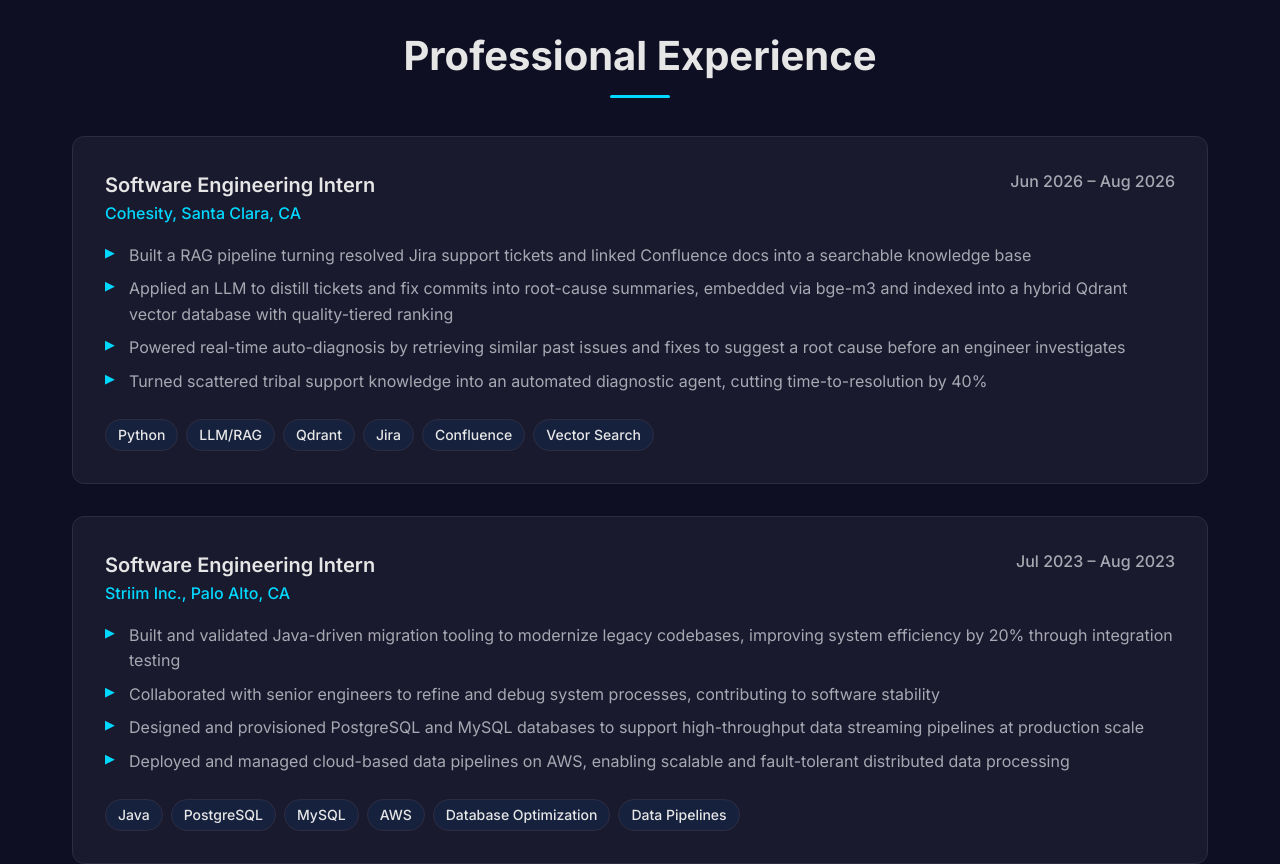
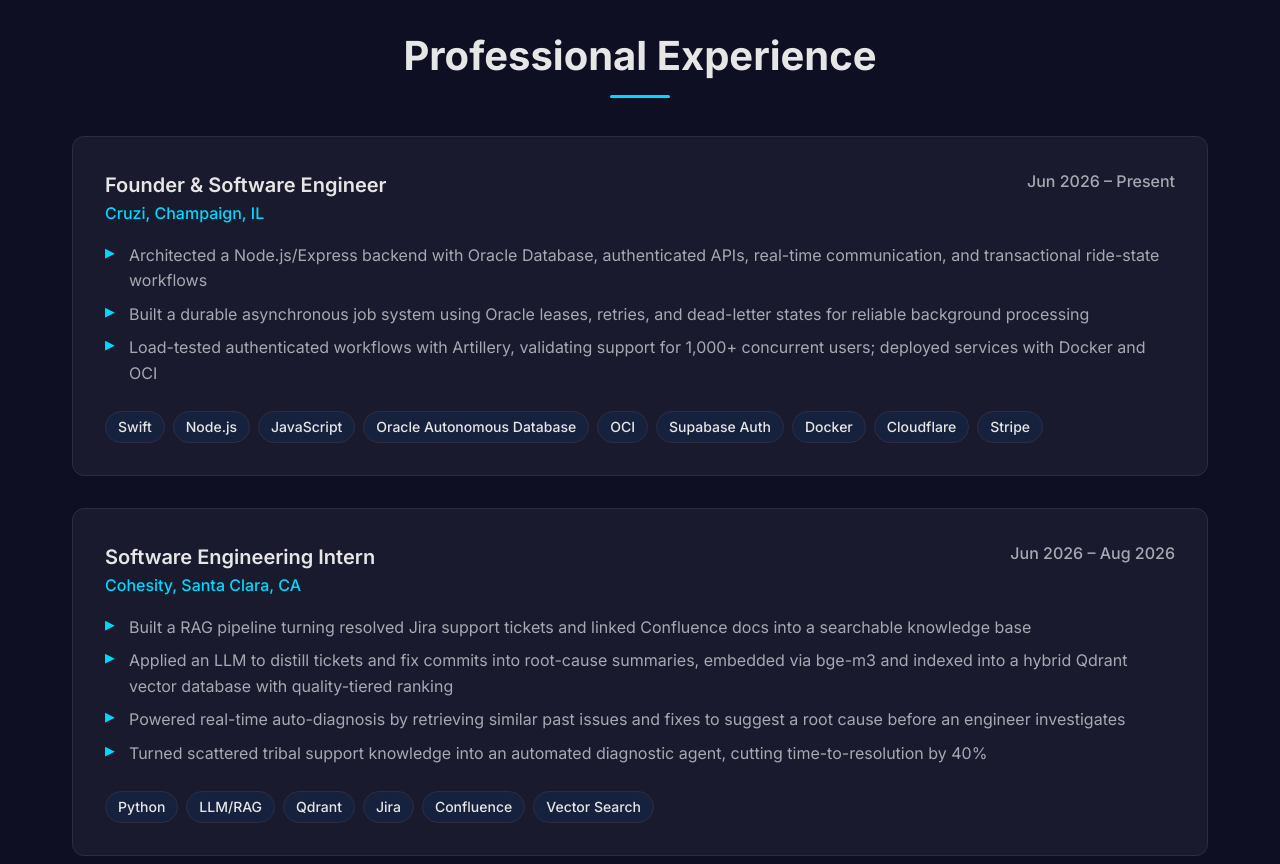
Before and after one commit to rokohli/Portfolio, a Next.js app: page / in a window 1280 px wide. Shown: the part 920-1784 px from the top of the page. Built offline with nearby package versions, Linux system fonts and the light colour scheme.

Commit message:
Add hardware projects, move Cruzi to experience section
Co-Authored-By: Claude Sonnet 5 <noreply@anthropic.com>

```diff
--- a/pages/index.tsx
+++ b/pages/index.tsx
@@ -96,6 +96,17 @@ const Hero = () => {
 
 const ExperienceSection = () => {
   const experiences = [
+    {
+      title: "Founder & Software Engineer",
+      company: "Cruzi, Champaign, IL",
+      date: "Jun 2026 – Present",
+      description: [
+        "Architected a Node.js/Express backend with Oracle Database, authenticated APIs, real-time communication, and transactional ride-state workflows",
+        "Built a durable asynchronous job system using Oracle leases, retries, and dead-letter states for reliable background processing",
+        "Load-tested authenticated workflows with Artillery, validating support for 1,000+ concurrent users; deployed services with Docker and OCI"
+      ],
+      techStack: ["Swift", "Node.js", "JavaScript", "Oracle Autonomous Database", "OCI", "Supabase Auth", "Docker", "Cloudflare", "Stripe"]
+    },
     {
       title: "Software Engineering Intern",
       company: "Cohesity, Santa Clara, CA",
@@ -197,12 +208,6 @@ const ProjectsSection = () => {
       category: "Software"
     },
     {
-      title: "Cruzi",
-      description: "Built a student-only rideshare platform connecting verified students for affordable, campus-focused rides as riders or drivers. Engineered an end-to-end ride matching system coordinating rider requests, driver availability, location data, and real-time ride state transitions. Designed a scalable cloud backend supporting 1,000+ concurrent users with secure APIs, automated testing, document storage, and cloud infrastructure.",
-      techStack: ["Swift", "Node.js", "JavaScript", "Oracle Autonomous Database", "OCI", "Supabase Auth", "Docker", "Cloudflare", "Stripe", "Git"],
-      category: "Software"
-    },
-    {
       title: "Sound-Activated LED Switch (\"Modern Clapper\")",
       description: "Designed and built a sound-activated switching circuit that toggles an LED on/off in response to a loud clap. Implemented a microphone, LM358 op-amp amplifier, and BJT latch to reliably detect sharp audio signals while minimizing noise. Strengthened skills in circuit design, debugging, and oscilloscope signal analysis, learning how small changes in component values impact real-world performance.",
       techStack: ["Circuit Design", "Analog Electronics", "Signal Processing", "Oscilloscope Analysis"],
@@ -236,6 +241,18 @@ const ProjectsSection = () => {
       title: "FPGA Sequence Game",
       description: "Implemented an FPGA-based FSM in SystemVerilog for hardware sequence generation and input validation. Optimized state transitions and signal timing to ensure synchronous operation and gameplay on FPGA hardware. Utilized Xilinx Vivado for synthesis and simulation, conducting timing analysis and performance debugging.",
       techStack: ["SystemVerilog", "Digital Logic", "Hardware Design", "Xilinx Vivado"],
+      category: "Hardware"
+    },
+    {
+      title: "8-Bit Serial Processor",
+      description: "Designed and implemented an 8-bit serial processor integrating a computational datapath, register unit, routing network, and finite-state control unit using discrete digital logic. Derived control equations from truth tables and Karnaugh maps, implementing combinational logic using NAND, NOR, XOR, multiplexers, and shift registers. Debugged datapath routing, register behavior, logic outputs, and synchronous state transitions through iterative hardware testing and signal analysis.",
+      techStack: ["Digital Logic", "FSMs", "TTL ICs", "Oscilloscope"],
+      category: "Hardware"
+    },
+    {
+      title: "GPU Computing",
+      description: "Implemented CUDA kernels for data-parallel workloads using thread/block indexing, GPU memory hierarchies, and synchronization primitives. Analyzed kernel execution and memory-access behavior on NVIDIA GPUs to improve parallel efficiency and throughput.",
+      techStack: ["CUDA C/C++", "NVIDIA GPUs", "Parallel Programming"],
       category: "Hardware"
     },
     {
```
